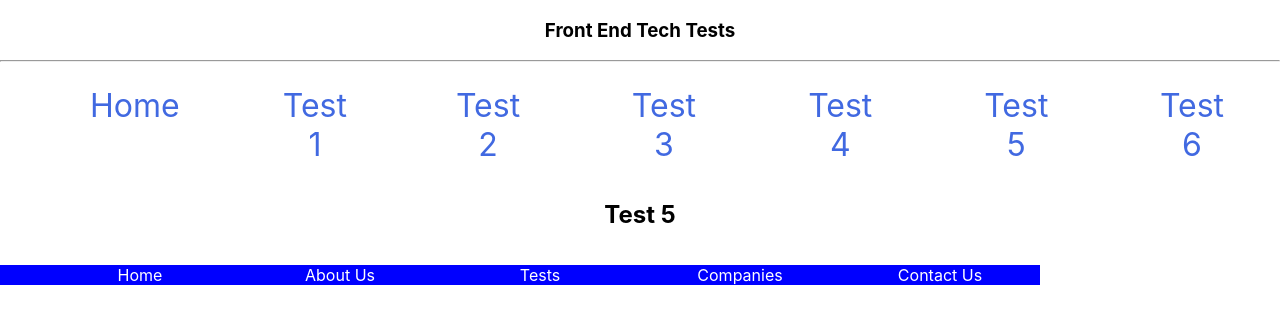
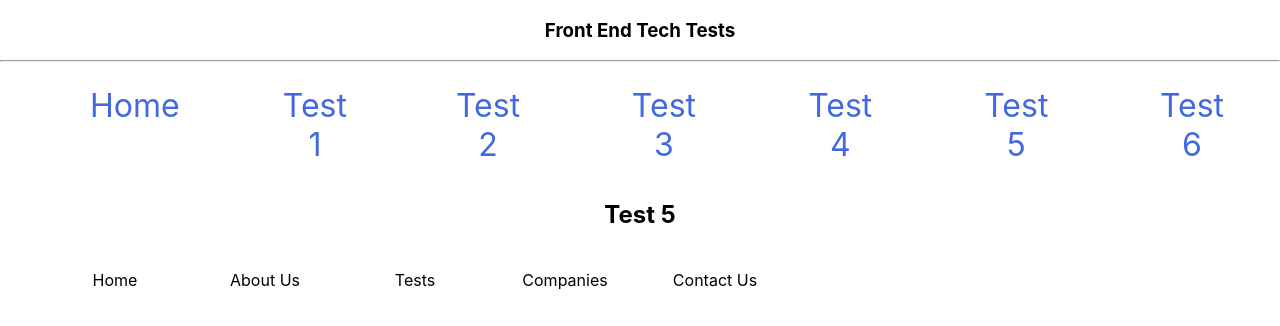
Before and after one commit to Edd-NC/front-end-tech-tests, a React (Create React App) app: page /test/5 in a window 1280 px wide. Shown: the top 326 px of the page. Built offline with nearby package versions, Linux system fonts and the light colour scheme.

Commit message:
updating data

```diff
--- a/src/components/test1/movies.json
+++ b/src/components/test1/movies.json
@@ -186,7 +186,7 @@
     }
 },
 {
-    "title": "Indiana Jones: Raiders of the Lost Ark",
+    "title": "Raiders of the Lost Ark",
     "genre": "Action",
     "year": 1981,
     "director": "Steven Spielberg",
--- a/src/components/test5/Test5.css
+++ b/src/components/test5/Test5.css
@@ -1,37 +1,37 @@
 .menu {
-    position: relative;
-    width: 800px;
+    align-content: center;
 }
 
-.menu ul {
-    background-color: blue;
+.dropMenu {
+    display: flex;
     position: absolute;
-    display: flex;
+    list-style-type: none;
     cursor: pointer;
-    color: white;
-    left: 0px;
+    left: 0;
+    right: 0;
+    margin-left: auto;
+    margin-right: auto;
 }
 
-.menu ul li {
-    position:relative;
-    display: block;
-    margin-left: 0px;
-    width: 200px;
-    height: 20px;
+.dropMenu li {
+    width:150px;
+    padding-top: 5px;
+    box-sizing: border-box;
 }
 
-.menu ul li ul {
-    display: none;
-    padding: 10px 0px;
+.dropDown {
+    list-style-type: none;
+    padding: 0px;
 }
 
-.menu li ul li {
-    padding: 5px 10px;
+.dropDown li {
+    display: none;
+    margin: 0px;
+    padding: 10px 10px;
     position: relative;
-    float: left;
+    width: auto;
 }
 
-.menu ul li:hover ul {
+.dropMenu li:hover .dropDown li {
     display: block;
-    cursor: pointer;
 }
--- a/src/components/test5/Test5.jsx
+++ b/src/components/test5/Test5.jsx
@@ -5,10 +5,10 @@ const Test5 = () => {
         <section>
             <h2>Test 5</h2>
             <section className="menu">
-            <ul>
+            <ul className="dropMenu">
                 <li>Home</li>
                 <li>About Us</li>
-                <li>Tests<ul>
+                <li>Tests<ul className="dropDown">
                     <li>Test 1</li>
                     <li>Test 2</li>
                     <li>Test 3</li>
@@ -16,7 +16,7 @@ const Test5 = () => {
                     <li>Test 5</li>
                     <li>Test 6</li>
                     </ul></li>
-                <li>Companies<ul>
+                <li>Companies<ul className="dropDown">
                     <li>Northcoders</li>
                     <li>Apple</li>
                     <li>Google</li>
```
Also changed, not shown: src/components/test1/Test1.jsx (line endings or trailing spaces).
